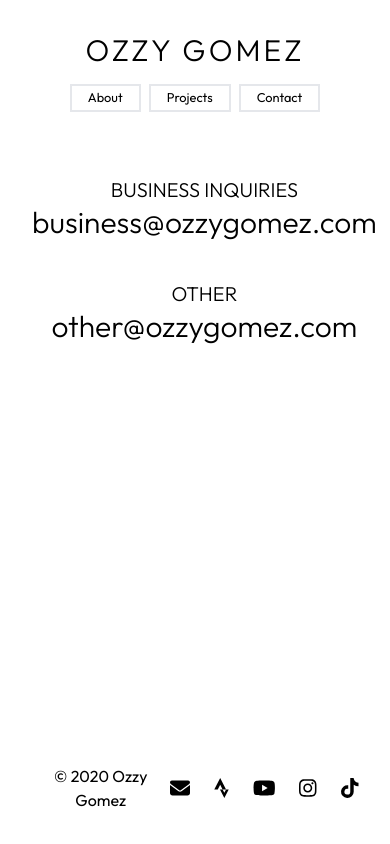
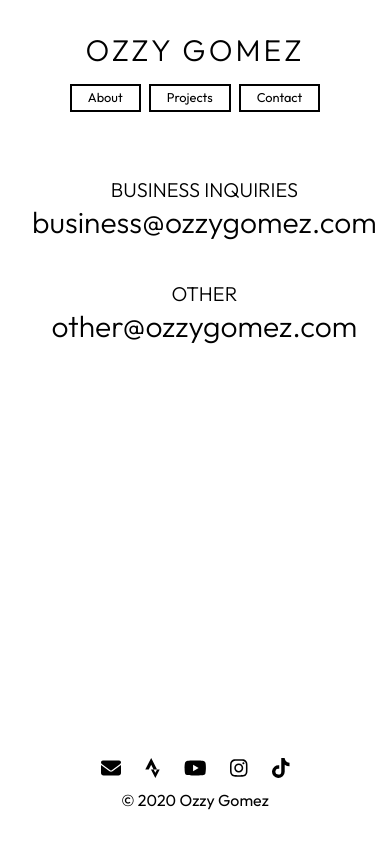
Before and after one commit to OzzyGomez/ozzy-gomez, a React (Create React App) app: page /#/contact in a window 390 px wide. Built offline with nearby package versions, Linux system fonts and the light colour scheme.

Commit message:
fixed mobile

```diff
--- a/src/Components/Button/index.tsx
+++ b/src/Components/Button/index.tsx
@@ -26,7 +26,8 @@ const Button: FC<ButtonProps> & { Icon: FC<IconButtonProps> } = ({
       className={clsx(
         className,
         [classes[size]],
-        `btn border-2 border-${color} text-${color} p-2 hover:opacity-50`
+        getButtonColor(color),
+        `btn border-2 p-2 hover:opacity-50`
       )}
       {...props}
     />
@@ -37,4 +38,15 @@ const Button: FC<ButtonProps> & { Icon: FC<IconButtonProps> } = ({
 
 Button.Icon = IconButton;
 
+const getButtonColor = (color: ButtonProps['color']) => {
+  switch (color) {
+    case 'black':
+      return 'text-black border-black';
+    case 'white':
+      return 'text-white border-white';
+    default:
+      return 'text-black border-black';
+  }
+};
+
 export default Button;
--- a/src/Components/Footer/index.tsx
+++ b/src/Components/Footer/index.tsx
@@ -9,7 +9,7 @@ const Footer = ({ className, ...props }: FooterProps) => {
   return (
     <footer className={clsx(className, 'text-center font-lg')} {...props}>
       <div>
-        <div className="flex justify-between items-center">
+        <div className="flex justify-between items-center flex-col-reverse sm:flex-row gap-2 sm:gap-0">
           <div>&copy; {new Date().getFullYear()} Ozzy Gomez</div>
           <div className="flex gap-6">
             <Link className="" to="/contact">
--- a/src/Components/ImageCard/index.tsx
+++ b/src/Components/ImageCard/index.tsx
@@ -38,7 +38,7 @@ const ImageCard = ({
         <h3 className="font-light text-neutral-200 italic">{subtitle}</h3>
       )}
       {description && (
-        <div className="hidden absolute top-0 left-0 right-0 bottom-0 bg-black bg-opacity-50 group-hover:flex justify-center items-center text-white">
+        <div className="p-4 hidden absolute top-0 left-0 right-0 bottom-0 bg-black bg-opacity-50 group-hover:flex justify-center items-center text-white">
           {description}
         </div>
       )}
--- a/src/Components/Page/index.tsx
+++ b/src/Components/Page/index.tsx
@@ -4,7 +4,7 @@ import Footer from '../Footer';
 import clsx from 'clsx';
 
 interface PageProps extends HTMLProps<HTMLDivElement> {
-  titlePosition?: 'center' | 'start' | 'end';
+  titlePosition?: 'center' | 'left' | 'right';
   color?: 'black' | 'white';
 }
 
@@ -20,12 +20,12 @@ const Page = ({
       className={clsx(
         className,
         `text-${color}`,
-        'container flex flex-col gap-16 py-8  min-h-screen'
+        'container flex flex-col gap-16 py-8 min-h-dvh'
       )}
       {...props}
     >
-      <div className={`text-${titlePosition}`}>
-        <PageTitle title="OZZY GOMEZ" color={color} className={`text-center`} />
+      <div className={getTitleAlignment(titlePosition)}>
+        <PageTitle title="OZZY GOMEZ" color={color} className="text-center" />
       </div>
       <div className="flex-1">{children}</div>
       <Footer />
@@ -33,4 +33,15 @@ const Page = ({
   );
 };
 
+const getTitleAlignment = (position: 'center' | 'right' | 'left') => {
+  switch (position) {
+    case 'left':
+      return 'text-center sm:text-left';
+    case 'right':
+      return 'text-center sm:text-right';
+    default:
+      return 'text-center sm:text-center';
+  }
+};
+
 export default Page;
--- a/src/Pages/Home/index.tsx
+++ b/src/Pages/Home/index.tsx
@@ -13,7 +13,7 @@ const Home = () => {
           background: `url(${MoonImage}) no-repeat center center/cover `,
         }}
       />
-      <div className="relative h-screen w-screen overflow-hidden flex">
+      <div className="relative h-dvh w-dvh overflow-hidden flex">
         {/* <div className={classes['video-background']}>
           <div className={classes['video-foreground']}>
             <iframe
@@ -27,7 +27,7 @@ const Home = () => {
             />
           </div>
         </div> */}
-        <Page titlePosition="start" color="white" />
+        <Page titlePosition="left" color="white" />
       </div>
     </div>
   );
--- a/src/index.css
+++ b/src/index.css
@@ -5,3 +5,7 @@
 * {
   font-family: 'Outfit', serif;
 }
+
+body {
+  background-color: white;
+}
```
